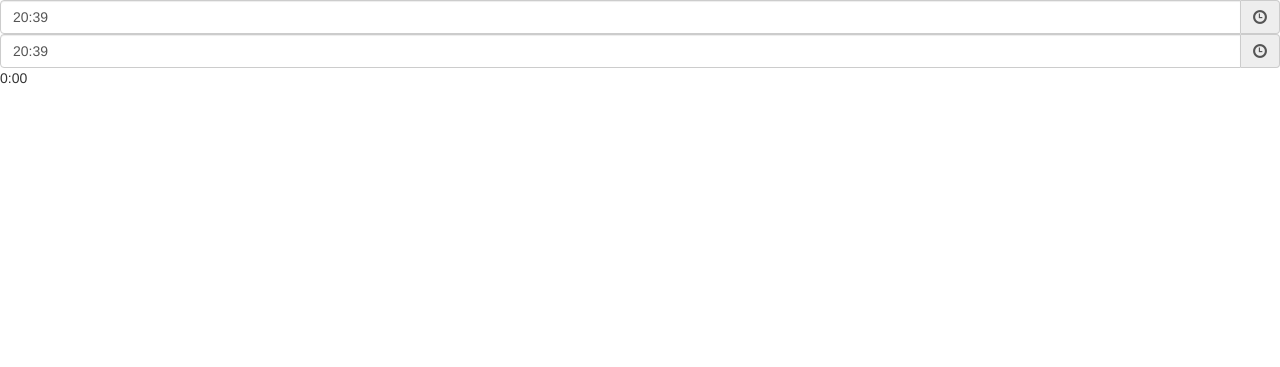
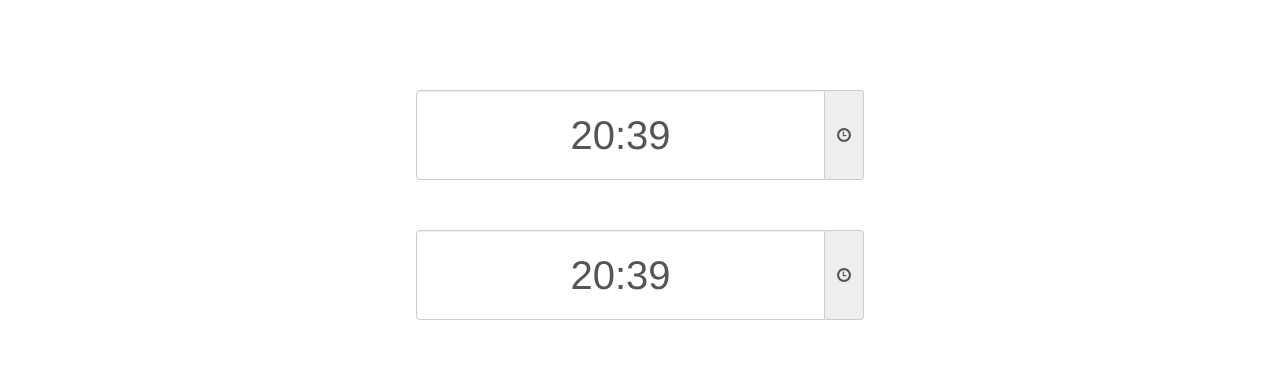
Before and after one commit to ajda2/timeDifference, a plain HTML site: page index.html in a window 1280 px wide. Shown: the top 367 px of the page. Drawn offline with Linux system fonts and the light colour scheme.

Commit message:
complete logic

```diff
--- a/css/screen.css
+++ b/css/screen.css
@@ -0,0 +1,20 @@
+body{
+    padding: 40px 80px 80px 80px;
+    text-align: center;
+}
+
+.input-group{
+    width: 40%;
+    min-width: 200px;
+    margin: 50px auto;
+}
+
+.form-control{
+    font-size: 40px;
+    height: 90px;
+    text-align: center;
+}
+
+#result{
+    font-size: 150px;
+}
--- a/index.html
+++ b/index.html
@@ -9,6 +9,9 @@
     <link rel="stylesheet" type="text/css" href="./css/bootstrap-clockpicker.min.css">
     <link rel="stylesheet" type="text/css" href="./css/github.min.css">
     <link rel="stylesheet" type="text/css" href="./css/screen.css">
+
+    <meta name="robots" content="noindex, nofollow">
+    <meta name="author" lang="cs" content="Michal Tichý">
 
     <title>Rozdíl časů</title>
 </head>
--- a/js/main.js
+++ b/js/main.js
@@ -1,4 +1,8 @@
 "use strict";
+
+/**
+ * Author Michal Tichý
+ */
 
 $(function () {
     function calculateTimeDifference() {
@@ -38,7 +42,7 @@ $(function () {
 
     dateInputsHolder.clockpicker({
         'default': 'now',
-        placement: 'bottom',
+        placement: 'left',
         align:     'left',
         autoclose: true,
         donetext:  'Hotovo'
@@ -46,4 +50,6 @@ $(function () {
 
     calculateTimeDifference();
     dateInputs.change(calculateTimeDifference);
+
+    dateInputs.on("change paste keyup", calculateTimeDifference);
 });
```
